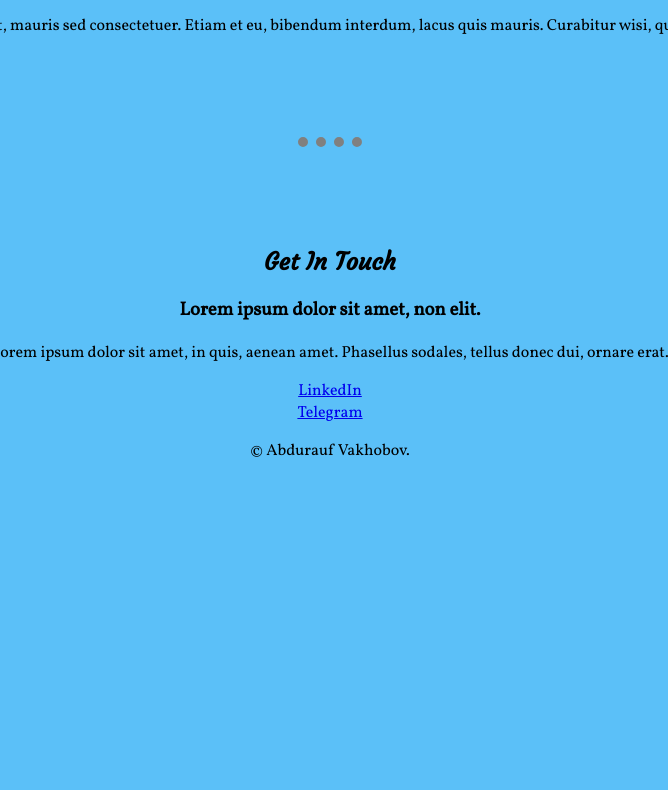
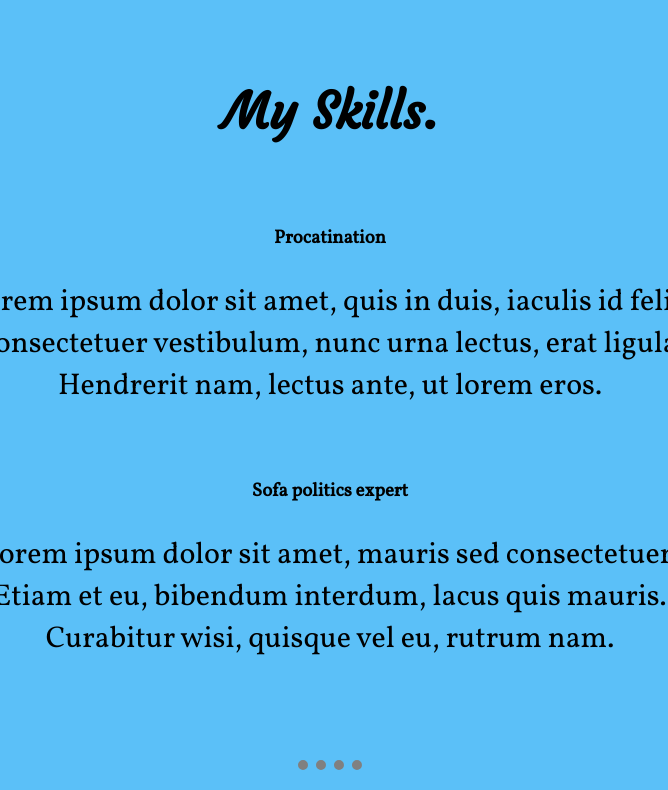
Before and after one commit to Abdurauf23/Abdurauf23.github.io, a plain HTML site: page index.html in a window 1280 px wide. Shown: the part 2010-2800 px from the top of the page, without its empty margins (310-978 px from the left). Before the commit the page ends 2488 px from the top, so only its background shows below. Drawn offline with Linux system fonts and the light colour scheme.

Commit message:
add style to <p> and make letters bigger

```diff
--- a/css/styles.css
+++ b/css/styles.css
@@ -6,7 +6,13 @@ body {
     text-align: center;
 }
 
-h1, h2 {
+h1 {
+    font-size: 90px;
+    font-family: 'Courgette', cursive;
+}
+
+h2 {
+    font-size: 50px;
     font-family: 'Courgette', cursive;
 }
 
@@ -21,7 +27,7 @@ span {
 .top-cloud {
     position: relative;
     left: 10%;
-    top:10px;
+    top: 10px;
 }
 
 .text {
@@ -54,3 +60,9 @@ hr {
     border-radius: 1000px;
 
 }
+
+p {
+    font-size: 30px;
+    margin-left: 20%;
+    margin-right: 20%;
+}
```
Also changed, not shown: index.html (+4 -2 lines).
